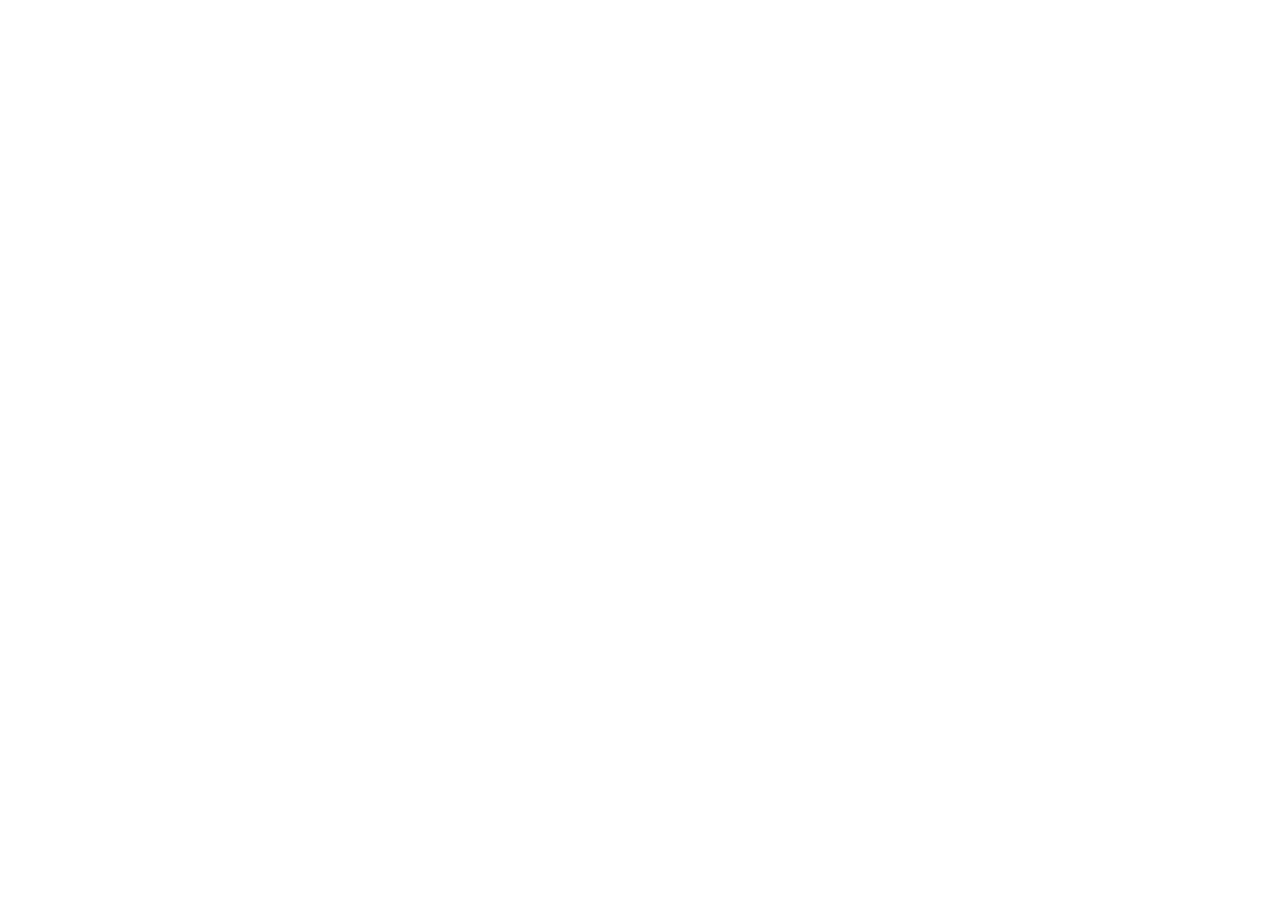
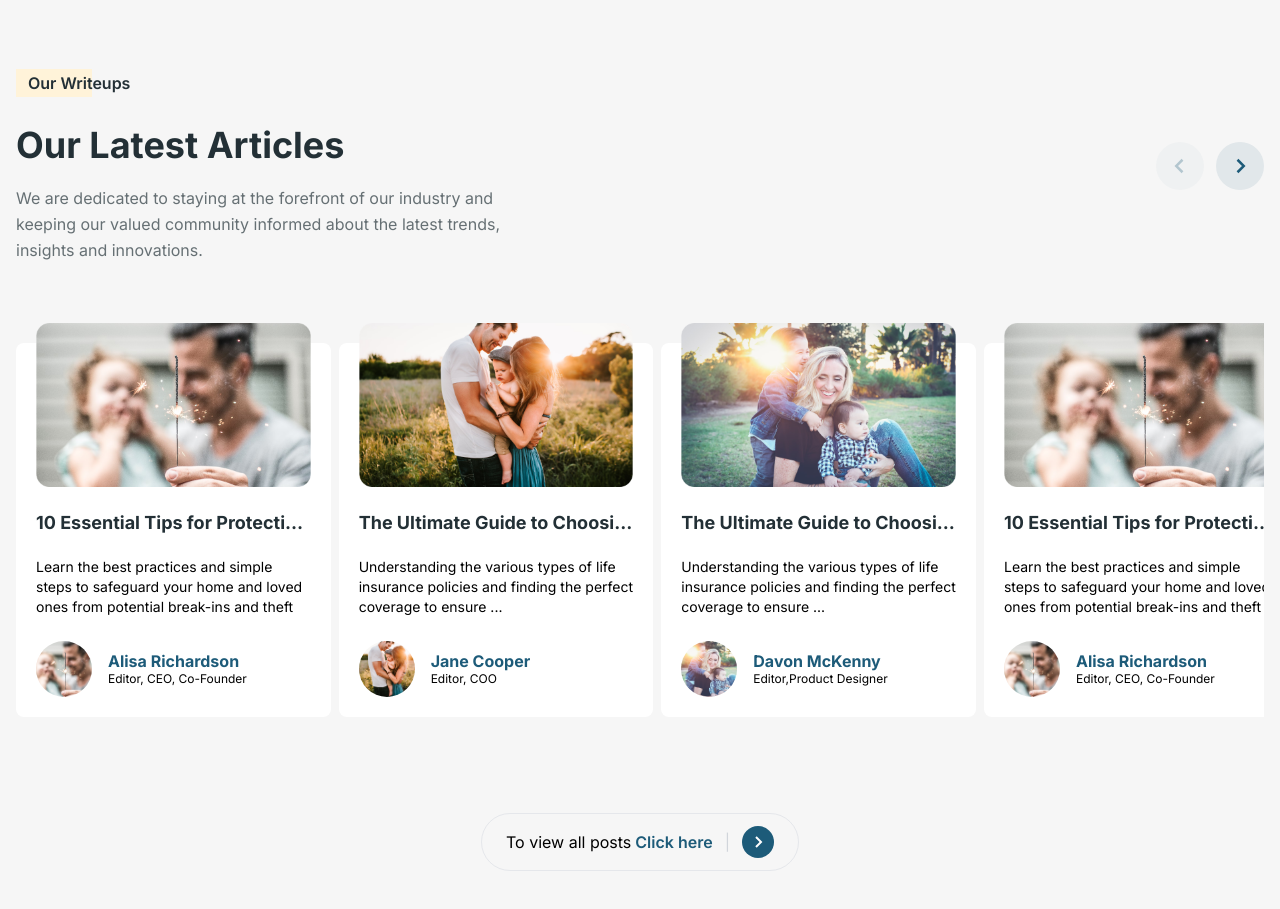
Before and after one commit to fiificode/famsec-insurance, a Next.js app: page / in a window 1280 px wide. Shown: the part 3480-4389 px from the top of the page. Before the commit the page ends 3469 px from the top, so only its background shows below. Built offline with nearby package versions, Linux system fonts and the light colour scheme.

Commit message:
completion of Blog section

```diff
--- /dev/null
+++ b/app/components/RecentBlog.jsx
@@ -0,0 +1,256 @@
+"use client";
+
+import React, { useCallback, useEffect, useRef, useState } from "react";
+import Link from "next/link";
+import Image from "next/image";
+
+import { Swiper, SwiperSlide } from "swiper/react";
+import "swiper/css";
+import { BiChevronLeft, BiChevronRight } from "react-icons/bi";
+
+const blogContent = {
+  heading: {
+    headingSubTitle: "Our Writeups",
+    headingTitle: "Our Latest Articles",
+    description:
+      "We are dedicated to staying at the forefront of our industry and keeping our valued community informed about the latest trends, insights and innovations.",
+  },
+  recentBlog: [
+    {
+      permalink: "#",
+      featuredImg: "/images/blog1.png",
+      title: "10 Essential Tips for Protecting Your Home from Burglaries",
+      excerpt:
+        "Learn the best practices and simple steps to safeguard your home and loved ones from potential break-ins and theft",
+      author: {
+        img: "/images/blog1.png",
+        name: "Alisa Richardson",
+        titleRole: "Editor, CEO, Co-Founder",
+      },
+    },
+    {
+      permalink: "#",
+      featuredImg: "/images/blog2.png",
+      title:
+        "The Ultimate Guide to Choosing the Right Life Insurance for Your Family",
+      excerpt:
+        "Understanding the various types of life insurance policies and finding the perfect coverage to ensure ...",
+      author: {
+        img: "/images/blog2.png",
+        name: "Jane Cooper",
+        titleRole: "Editor, COO",
+      },
+    },
+    {
+      permalink: "#",
+      featuredImg: "/images/blog3.png",
+      title:
+        "The Ultimate Guide to Choosing the Right Family Health Insurance for Your Family",
+      excerpt:
+        "Understanding the various types of life insurance policies and finding the perfect coverage to ensure ...",
+      author: {
+        img: "/images/blog3.png",
+        name: "Davon McKenny",
+        titleRole: "Editor,Product Designer",
+      },
+    },
+    {
+      permalink: "#",
+      featuredImg: "/images/blog1.png",
+      title: "10 Essential Tips for Protecting Your Home from Burglaries",
+      excerpt:
+        "Learn the best practices and simple steps to safeguard your home and loved ones from potential break-ins and theft",
+      author: {
+        img: "/images/blog1.png",
+        name: "Alisa Richardson",
+        titleRole: "Editor, CEO, Co-Founder",
+      },
+    },
+    {
+      permalink: "#",
+      featuredImg: "/images/blog2.png",
+      title:
+        "The Ultimate Guide to Choosing the Right Life Insurance for Your Family",
+      excerpt:
+        "Understanding the various types of life insurance policies and finding the perfect coverage to ensure ...",
+      author: {
+        img: "/images/blog2.png",
+        name: "Jane Cooper",
+        titleRole: "Editor, COO",
+      },
+    },
+  ],
+  cta: {
+    href: "#",
+    label: "To view all posts",
+    labelSuffix: "Click here",
+  },
+};
+
+const RecentBlog = () => {
+  const [slideIndex, setSlideIndex] = useState(0);
+  const [isEnd, setIsEnd] = useState(null);
+  const [isBeginning, setIsBeginning] = useState(null);
+
+  const sliderRef = useRef(null);
+
+  useEffect(() => {
+    setIsEnd(sliderRef?.current?.swiper?.isEnd);
+    setIsBeginning(sliderRef?.current?.swiper?.isBeginning);
+  });
+
+  const preHandler = useCallback(() => {
+    if (!sliderRef.current) return;
+    sliderRef.current.swiper.slidePrev();
+  });
+
+  const nextHandler = useCallback(() => {
+    if (!sliderRef.current) return;
+    sliderRef.current.swiper.slideNext();
+  });
+
+  return (
+    <section className="py-20 bg-light overflow-x-hidden">
+      <div className="container px-4 mx-auto">
+        <div className="lg:flex justify-between items-center mb-10">
+          <div className="lg:w-5/12 mb-10 lg:mb-0">
+            <span
+              className="inline-block py-0.5 z-50 pl-3 text-heading font-semibold relative
+                            mb-7 before:content-[''] before:absolute before:w-2/3 before:bg-yellowLight
+                            before:left-0 before:top-0 before:bottom-0 before:z-[-1]"
+            >
+              {blogContent?.heading?.headingSubTitle}
+            </span>
+
+            <h2 className="text-heading text-2xl lg:text-4xl font-bold mb-5">
+              {blogContent?.heading?.headingTitle}
+            </h2>
+
+            <p className="text-body leading-relaxed">
+              {blogContent?.heading.description}
+            </p>
+          </div>
+          <div className="lg:w-5/12 text-left lg:text-right">
+            <div className="inline-flex mt-auto space-x-3">
+              <div
+                onClick={preHandler}
+                className={`${
+                  isBeginning == true
+                    ? "opacity-30 bg-[#E1E7EA] cursor-auto"
+                    : "opacity-100 hover:bg-primary"
+                } group transition-all duration-300 ease-in-out w-12 h-12 cursor-pointer bg-[#E1E7EA] rounded-full inline-flex justify-center items-center`}
+              >
+                <BiChevronLeft
+                  className={`text-3xl text-primary transition-all duration-300 ease-in-out group-hover:text-white ${
+                    isBeginning == true
+                      ? "group-hover:!text-primary"
+                      : "group-hover:text-white"
+                  }`}
+                />
+              </div>
+              <div
+                onClick={nextHandler}
+                className={`${
+                  isEnd == true
+                    ? "opacity-30 bg-[#E1E7EA] cursor-auto"
+                    : "opacity-100 hover:bg-primary"
+                } group transition-all duration-300 ease-in-out w-12 h-12 cursor-pointer
+                 bg-[#E1E7EA] rounded-full inline-flex justify-center items-center`}
+              >
+                <BiChevronRight
+                  className={`text-3xl text-primary transition-all duration-300 ease-in-out
+                   group-hover:text-white ${
+                     isEnd == true
+                       ? "group-hover:!text-primary"
+                       : "group-hover:text-white"
+                   }`}
+                />
+              </div>
+            </div>
+          </div>
+        </div>
+        <Swiper
+          breakpoints={{
+            640: {
+              width: 640,
+              slidesPerView: 1,
+            },
+            768: {
+              width: 768,
+              slidesPerView: 2,
+            },
+            968: {
+              width: 968,
+              slidesPerView: 3,
+            },
+          }}
+          ref={sliderRef}
+          speed={700}
+          onSlideChange={(swiper) => setSlideIndex(swiper.activeIndex)}
+          className="z-50 py-32 mb-24 relative flex items-stretch overflow-visible before:content-['']
+          before:z-50 before:py-32 before:right-full before:w-screen before:absolute before:-top-5
+           before:-bottom-5 before:bg-white"
+        >
+          {blogContent?.recentBlog?.map((blog, idx) => (
+            <SwiperSlide className="overflow-visible h-full" key={idx}>
+              <div className="p-5 rounded-lg bg-white relative mt-10 mr-2">
+                <Link
+                  href={blog.permalink}
+                  className="relative -mt-10 inline-block overflow-hidden rounded-lg mb-4"
+                >
+                  <Image
+                    src={blog.featuredImg}
+                    width={782}
+                    height={467}
+                    alt="blog-image"
+                  />
+                </Link>
+                <h2 className="text-heading truncate text-lg font-bold leading-7 mb-5">
+                  <Link href={blog.permalink} className="relative text-heading">
+                    {blog.title}
+                  </Link>
+                </h2>
+                <p className="relative text-sm mb-6">{blog.excerpt}</p>
+
+                <div className="flex items-center space-x-4">
+                  <div className="flex-shrink-0">
+                    <Image
+                      src={blog.author.img}
+                      width={50}
+                      height={50}
+                      alt="author-pix"
+                      className="rounded-full object-cover w-14 h-14"
+                    />
+                  </div>
+                  <div className="leading-5">
+                    <strong className="text-primary">{blog.author.name}</strong>
+                    <div className="block text-xs">{blog.author.titleRole}</div>
+                  </div>
+                </div>
+              </div>
+            </SwiperSlide>
+          ))}
+        </Swiper>
+
+        <div className="mx-auto flex items-center justify-center">
+          <Link
+            href={blogContent?.cta.href}
+            className="duration-300 transition-all ease-in-out py-3 px-6 flex border
+             rounded-full space-x-3 items-center hover:border-x-gray-400"
+          >
+            {blogContent?.cta?.label}{" "}
+            <strong className="text-primary pl-1 font-semibold">
+              {blogContent?.cta.labelSuffix}
+            </strong>
+            <span className="text-gray-300">|</span>
+            <span className="bg-primary rounded-full w-8 h-8 flex items-center justify-center">
+              <BiChevronRight className="w-6 h-6 text-white" />
+            </span>
+          </Link>
+        </div>
+      </div>
+    </section>
+  );
+};
+
+export default RecentBlog;
--- a/app/page.js
+++ b/app/page.js
@@ -4,6 +4,7 @@ import Stats from "./components/Stats";
 import Services from "./components/Services";
 import Solutions from "./components/Solutions";
 import Testimonials from "./components/Testimonials";
+import RecentBlog from "./components/RecentBlog";
 
 export default function Home() {
   return (
@@ -13,6 +14,7 @@ export default function Home() {
       <Services />
       <Solutions />
       <Testimonials />
+      <RecentBlog />
     </>
   );
 }
```
